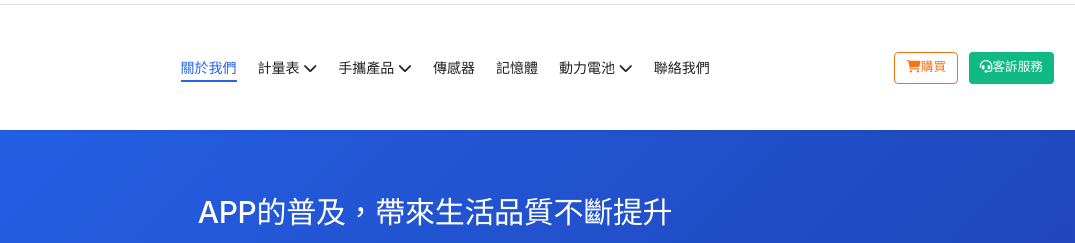
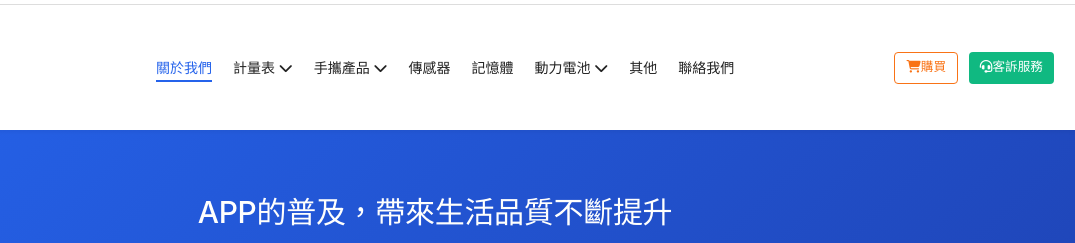
Before and after one commit to Rmanst/TOCL, a plain HTML site: page index.html in a window 1280 px wide. Shown: the part 94-337 px from the top of the page, 205-1280 px from the left. Drawn offline with Linux system fonts and the light colour scheme; a web font is replaced by a local one.

Commit message:
Update index.html

```diff
--- a/index.html
+++ b/index.html
@@ -113,6 +113,7 @@
             </div>
           </div>
         </li>
+        <li><a href="#sensors" class="nav-link">其他</a></li>
         <li><a href="#contact" class="nav-link">聯絡我們</a></li>
       </ul>
 
```
